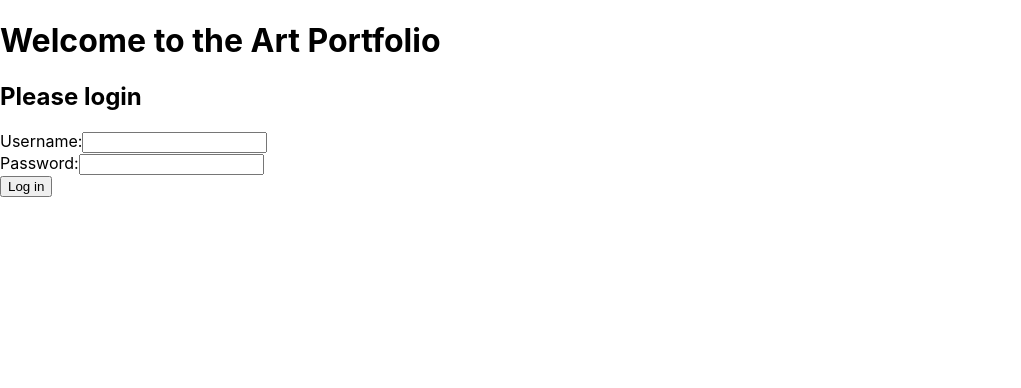
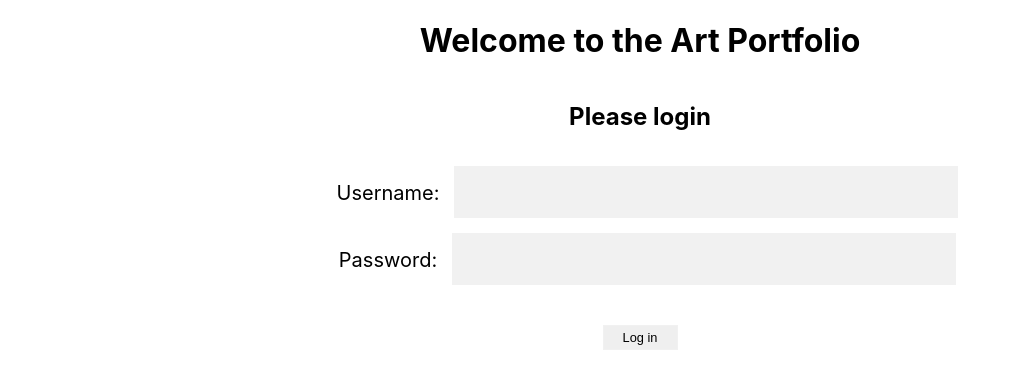
Before and after one commit to MarianaShebanova/Frontend-Developer, a React (Create React App) app: page / in a window 1280 px wide. Shown: the top 388 px of the page, without its empty margins (0-1021 px from the left). Built offline with nearby package versions, Linux system fonts and the light colour scheme.

Commit message:
updated login styling, still waiting on api

```diff
--- a/src/components/Login.js
+++ b/src/components/Login.js
@@ -54,7 +54,7 @@ const Login = (props) => {
             <form onSubmit={login}>
                 <div className="input-div">
                     <label htmlFor="username">Username:</label>
-                    <input
+                    <input className="titleStyles"
                         type="text"
                         name="username"
                         value={credentials.username}
@@ -63,14 +63,14 @@ const Login = (props) => {
                 </div>
                 <div className="input-div">
                     <label htmlFor="password">Password:</label>
-                    <input
+                    <input className="titleStyles"
                         type="password"
                         name="password"
                         value={credentials.password}
                         onChange={handleChange}
                     />
                 </div>
-                <button>Log in</button>
+                <button className="postButton">Log in</button>
             </form>
         </div>
     </div>
--- a/src/index.css
+++ b/src/index.css
@@ -42,3 +42,22 @@ code {
   background: rgb(241, 241, 241);
   transition: 1s;
 }
+
+.login-form {
+  display: flex;
+  flex-direction: column;
+  text-align: center;
+}
+
+.login-form label {
+  font-size: 1.25rem;
+  margin: 0 15px;
+}
+
+.input-div {
+  margin: 15px 0;
+}
+
+.home-page h1 {
+  text-align: center;
+}
```
